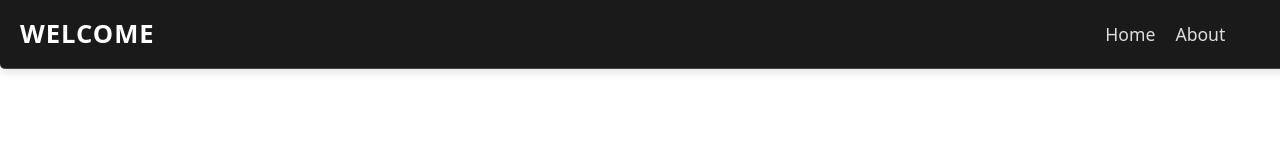
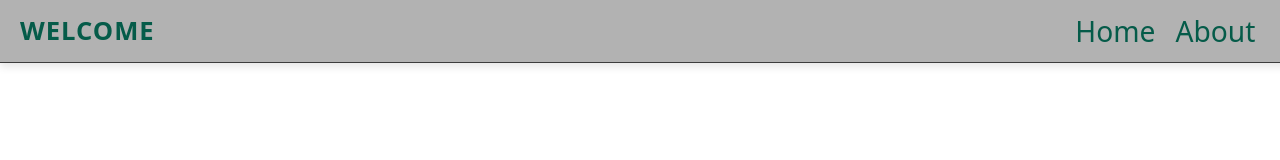
Before and after one commit to AdrianBurke1/Front-End-Project, a React (Vite) app in the folder FEP/: page /about in a window 1280 px wide. Shown: the top 160 px of the page. Built offline with nearby package versions, Linux system fonts and the light colour scheme.

Commit message:
Adjusting navbar size

```diff
--- a/FEP/src/Components/About.css
+++ b/FEP/src/Components/About.css
@@ -15,8 +15,9 @@ body {
     align-items: center;
     width: 100%; /* Adjust the width as needed */
     height: auto;
-    padding-top: 10rem;
+    padding-top: 5.5rem;
     padding-left: 130%;
+    padding-bottom: 1rem;
     box-sizing: border-box; /* Include padding and border in the total width */
     justify-content: center;
   }
--- a/FEP/src/Components/Navbar.css
+++ b/FEP/src/Components/Navbar.css
@@ -4,16 +4,16 @@
     top: 0;
     left: 0;
     width: 100%;
-    background-color: #1a1a1a;  /* Darker background for a modern feel */
-    padding: 20px 20px;
+    background-color: #b2b2b2;  /* Darker background for a modern feel */
+    padding: 10px 20px;
     display: flex;
     justify-content: space-between;
     align-items: center;
-    color: white;
+    color: #055b49;
     z-index: 1000;
     box-shadow: 0 4px 8px rgba(0, 0, 0, 0.1);  /* Soft shadow */
-    border-bottom: 1px solid #444;  /* Subtle border at the bottom */
-    border-radius: 0 0 5px 5px;  /* Rounded bottom corners */
+    border-bottom: 1px solid #3c3c3c;  /* Subtle border at the bottom */
+    border-radius: 0 0 0px 0px;  /* Rounded bottom corners */
   }
 
   /* Navbar inner content */
@@ -34,12 +34,13 @@
     align-items: center;
     padding: 0 20px;
     padding-left: 70%;  /* Added padding on both sides */
-    flex-grow: 1;  /* Allows the links container to take up available space */
+    flex-grow: 1;
+    font-size: 1.6em; /* Allows the links container to take up available space */
   }
 
   .navbar .navbar-links a {
     text-decoration: none;
-    color: #ddd;  /* Soft white text for links */
+    color: #055b49; /* Soft white text for links */
     font-size: 1.1em;
     font-weight: 500;
     transition: color 0.3s, transform 0.3s;  /* Smooth hover effects */
```
